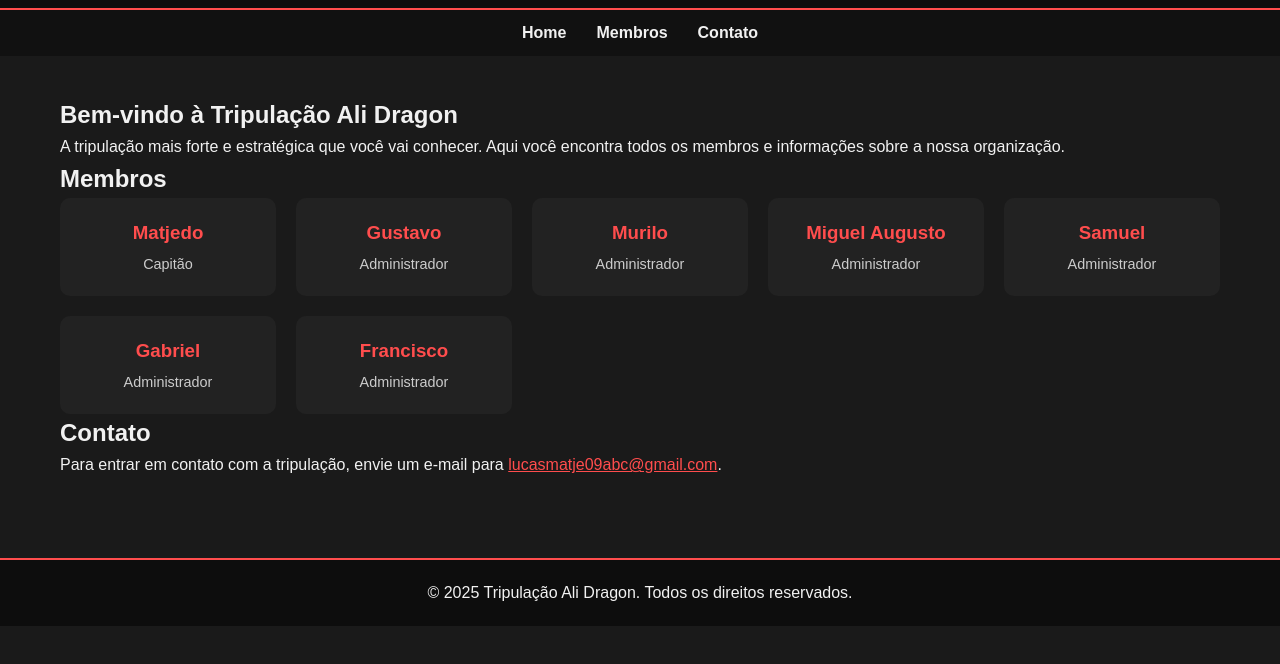
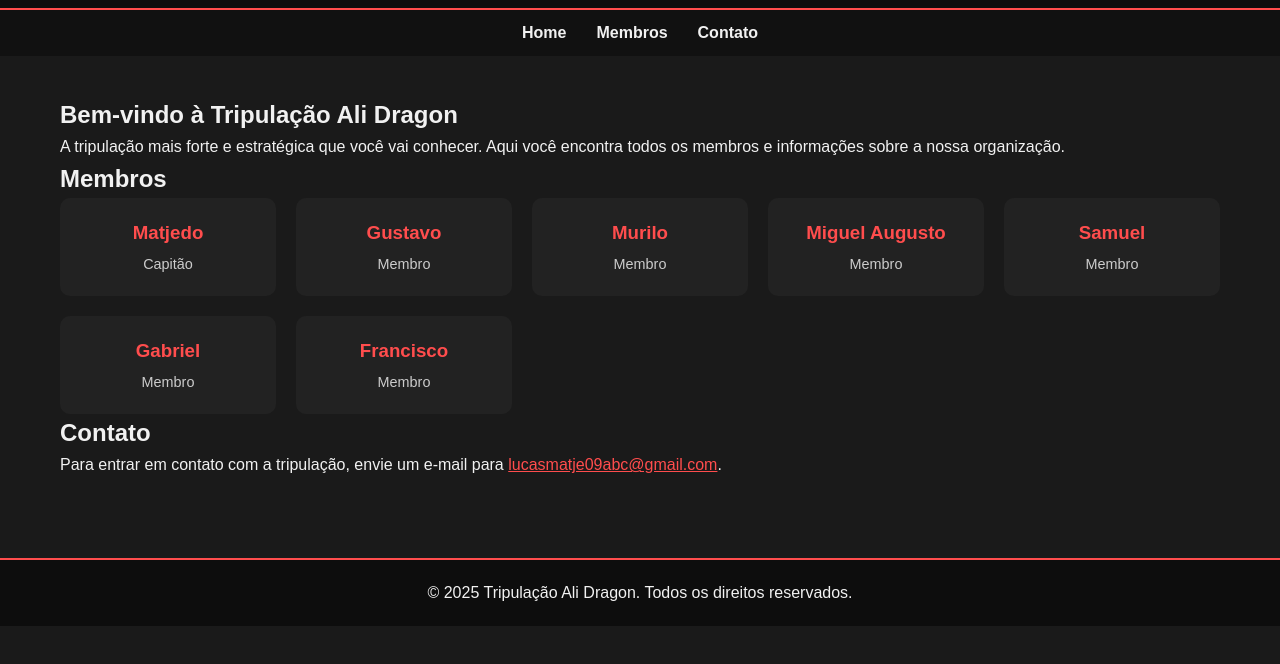
Before and after one commit to matjedo/alidragon, a plain HTML site: page index.html in a window 1280 px wide. Shown: the part 96-760 px from the top of the page. Drawn offline with Linux system fonts and the light colour scheme.

Commit message:
Change member roles in index.html
Updated member roles in the member section of the webpage.

```diff
--- a/index.html
+++ b/index.html
@@ -130,32 +130,32 @@
                 <!-- Membro 2 -->
                 <div class="member-card">
                     <h3>Gustavo</h3>
-                    <p>Administrador</p>
+                    <p>Membro</p>
                 </div>
                 <!-- Membro 3 -->
                 <div class="member-card">
                     <h3>Murilo</h3>
-                    <p>Administrador</p>
+                    <p>Membro</p>
                 </div>
                 <!-- Membro 4 -->
                 <div class="member-card">
                     <h3>Miguel Augusto</h3>
-                    <p>Administrador</p>
+                    <p>Membro</p>
                 </div>
                 <!-- Membro 5 -->
                 <div class="member-card">
                     <h3>Samuel</h3>
-                    <p>Administrador</p>
+                    <p>Membro</p>
                 </div>
                 <!-- Membro 6 -->
                 <div class="member-card">
                     <h3>Gabriel</h3>
-                    <p>Administrador</p>
+                    <p>Membro</p>
                 </div>
                 <!-- Membro 7 -->
                 <div class="member-card">
                     <h3>Francisco</h3>
-                    <p>Administrador</p>
+                    <p>Membro</p>
                 </div>
             </div>
         </section>
```
